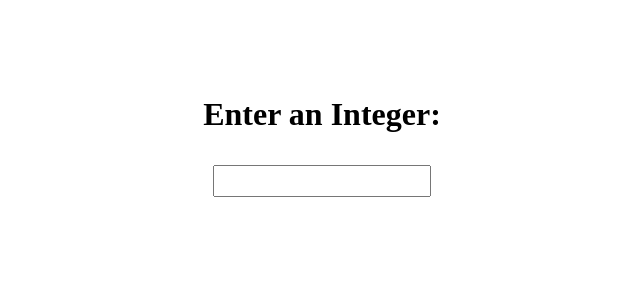
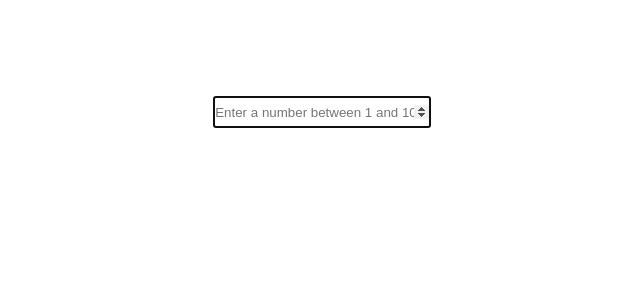
Before and after one commit to melanie-charbonne/integer-to-roman-numeral, a Next.js app: page / in a window 1280 px wide. Shown: the top 300 px of the page, without its empty margins (318-958 px from the left). Built offline with nearby package versions, Linux system fonts and the light colour scheme.

Commit message:
feat: add autofocus

```diff
--- a/src/components/IntegerInput.jsx
+++ b/src/components/IntegerInput.jsx
@@ -1,14 +1,22 @@
-const IntegerInput = ({value, handleChange}) => {
+import { useCallback } from 'react'
+const IntegerInput = ({ value, handleChange }) => {
+    const intInput = useCallback((inputElement) => {
+        if (inputElement) {
+            inputElement.focus()
+        }
+    }, [])
     return (
         <>
-            <h1>Enter an Integer:</h1>
             <form>
                 <input
                     data-testid='integer-input'
                     type='number'
                     value={value}
                     onChange={(e) => handleChange(e)}
+                    ref={intInput}
+                    placeholder='Enter a number between 1 and 1000'
                 />
+
             </form>
         </>
     )
```
